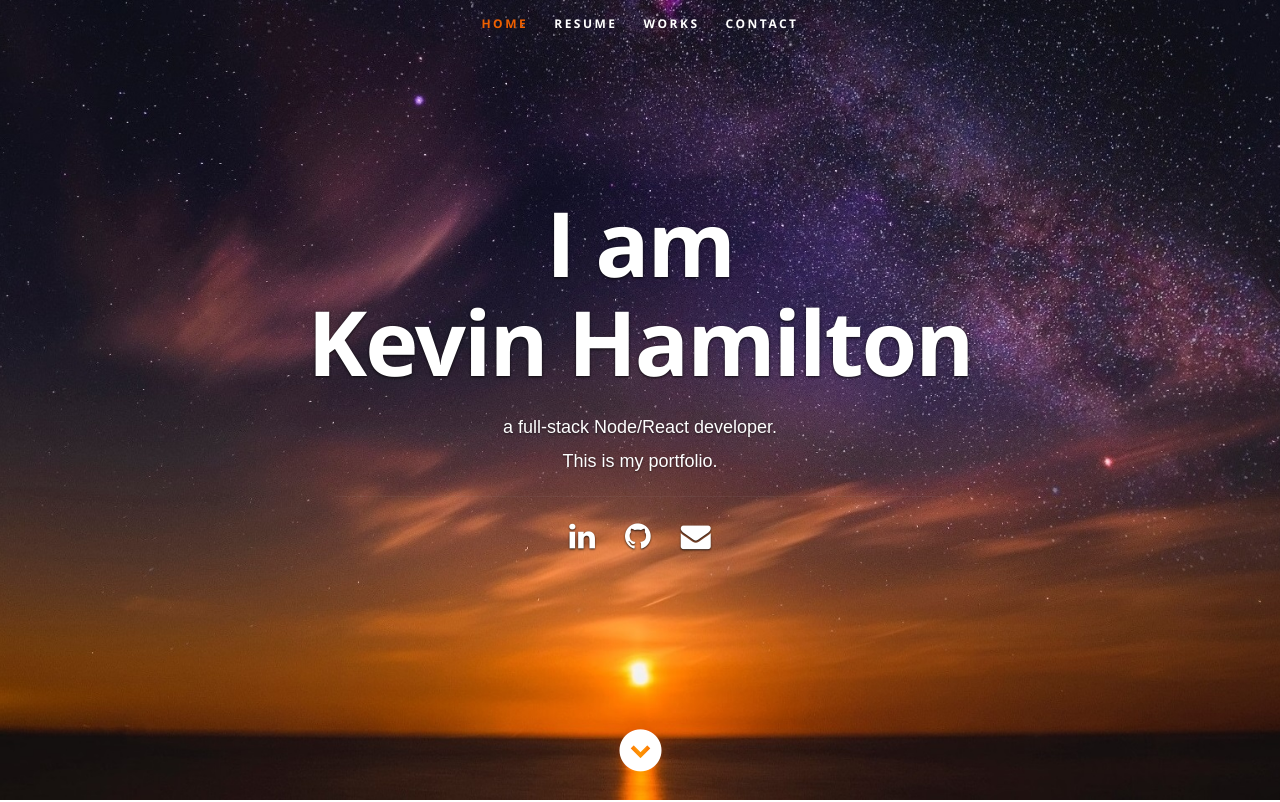
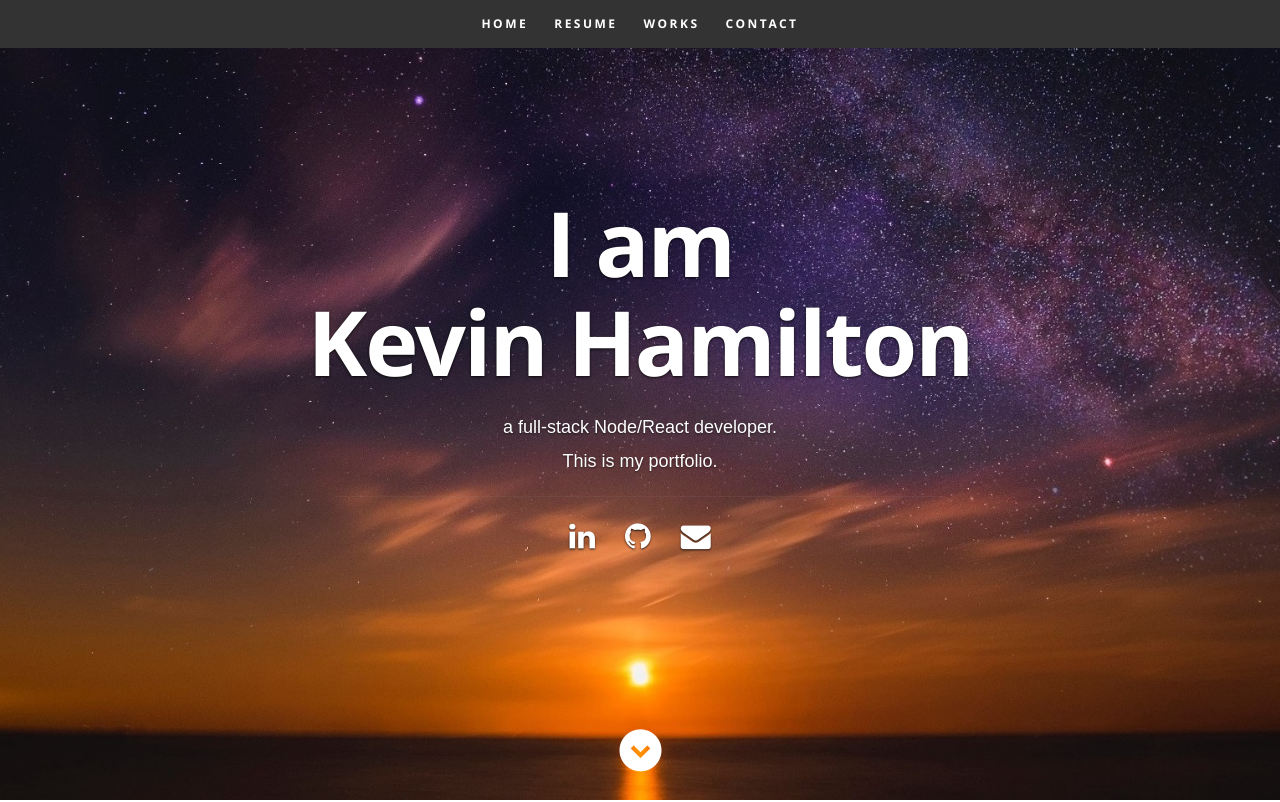
Before and after one commit to KHamilton-dev/KHamilton-dev.github.io, a React (Create React App) app: page / in a window 1280 px wide. Shown: the top 802 px of the page. Built offline with nearby package versions, Linux system fonts and the light colour scheme.

Commit message:
constant header opaque, ue, remove "current" color

```diff
--- a/src/components/Header.js
+++ b/src/components/Header.js
@@ -6,8 +6,10 @@ export default class Header extends Component {
       <React.Fragment>
         <header id="home">
           <nav id="nav-wrap">
-            <ul id="nav" className="nav">
-              <li className="current">
+            <ul id="nav" className="nav opaque">
+              <li
+              // className="current"
+              >
                 <a className="smoothscroll" href="#home">
                   Home
                 </a>
```
